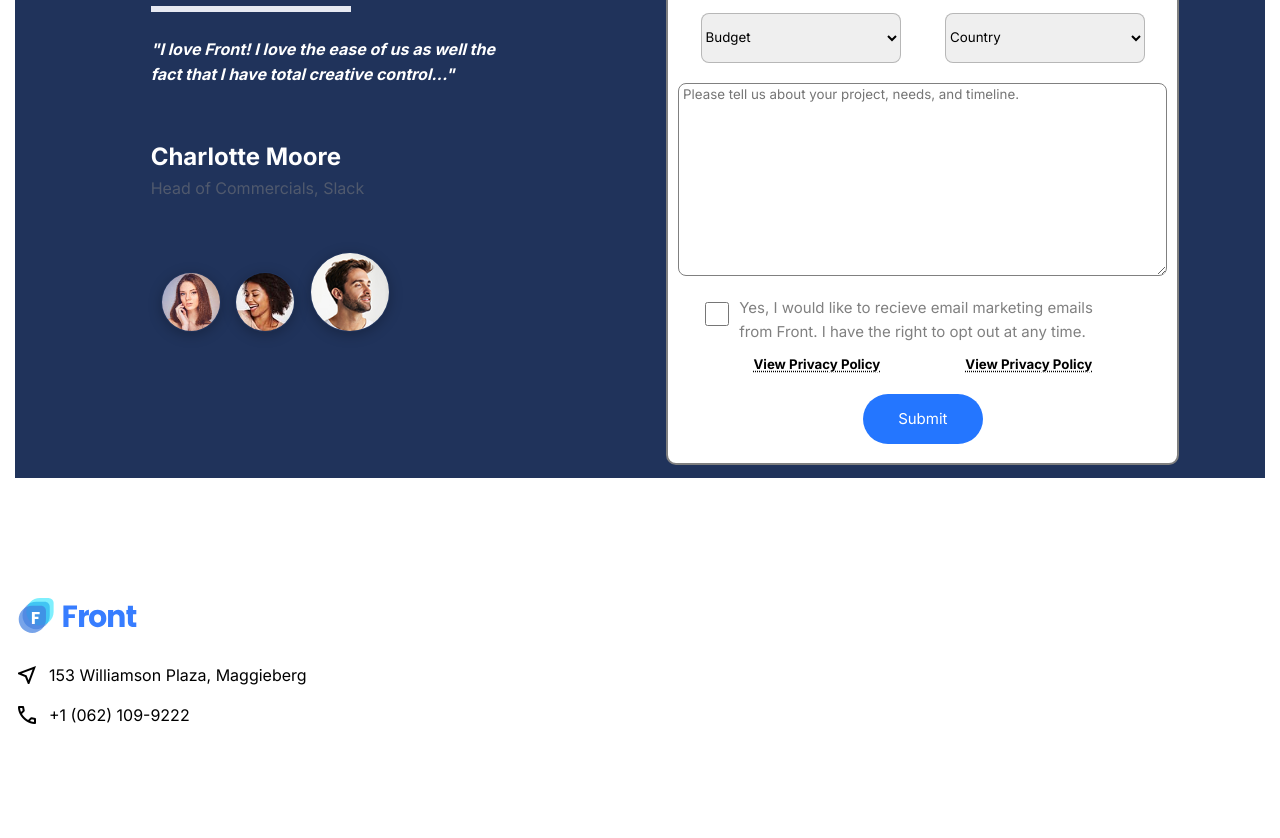
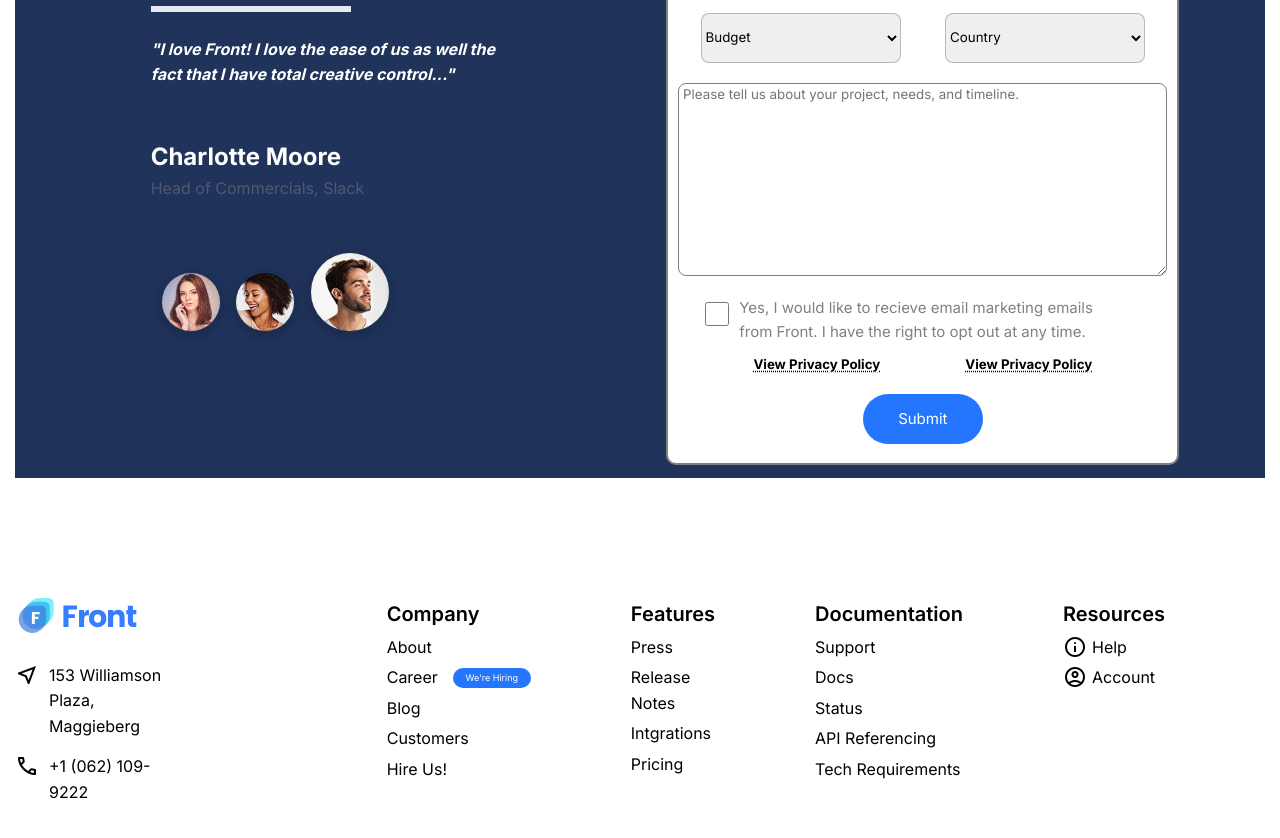
Before and after one commit to natespencer28/Saas_Project, a plain HTML site: page index.html in a window 1280 px wide. Shown: the part 5011-5849 px from the top of the page. Drawn offline with nearby package versions, Linux system fonts and the light colour scheme.

Commit message:
added bottom tags with bottom links

```diff
--- a/index.html
+++ b/index.html
@@ -359,6 +359,7 @@
   </section>
   <section class="container-template">
     <div class="footer">
+      <div class="footer-info">
       <div class="address">
         <img src="./saas-project-assets/project_logo/logo.svg" alt="">
       </div>
@@ -374,6 +375,86 @@
         </span>
         <p>+1 (062) 109-9222</p>
       </div>
+      </div>
+        <div class="btm-tags">
+          <ul class="company-tags">
+            <li class="top">
+              Company
+            </li>
+            <li class="item">
+              About
+            </li>
+            <li class="item">
+              <span>Career</span>
+              <div class="sketch">
+                <div class="btn">We're Hiring</div>
+              </div>
+            </li>
+            <li class="item">
+              Blog
+            </li>
+            <li class="item">
+              Customers
+            </li>
+            <li class="item">
+              Hire Us!
+            </li>
+          </ul>
+          <ul class="feature-tags">
+            <li class="top">
+              Features
+            </li>
+            <li class="item">
+              Press
+            </li>
+            <li class="item">
+              Release Notes
+            </li>
+            <li class="item">
+              Intgrations
+            </li>
+            <li class="item">
+              Pricing
+            </li>
+          </ul>
+          <ul class="doc-tags">
+            <li class="top">
+              Documentation
+            </li>
+            <li class="item">
+              Support
+            </li>
+            <li class="item">
+              Docs
+            </li>
+            <li class="item">
+              Status
+            </li>
+            <li class="item">
+              API Referencing
+            </li>
+            <li class="item">
+              Tech Requirements
+            </li>
+          </ul>
+          <ul class="res-tags">
+            <li class="top">
+              Resources
+            </li>
+            <li class="item">
+              <span class="material-symbols-outlined">
+                info
+              </span>
+              <p>Help</p>
+            </li>
+            <li class="item">
+              <span class="material-symbols-outlined">
+                account_circle
+              </span>
+              <p>Account</p>
+            </li>
+          </ul>
+        </div>
     </div>
   </section>
   </body>
--- a/styles.css
+++ b/styles.css
@@ -593,6 +593,10 @@ textarea{
   font-size: 15px;
 }
 
+.footer{
+  display: flex;
+}
+
 .address{
   display: flex;
   padding-bottom: 15px;
@@ -607,3 +611,45 @@ textarea{
 .address p{
   padding-left: 10px;
 }
+
+.btm-tags{
+  display: flex;
+  margin-left: 200px;
+}
+
+.company-tags, .feature-tags, .doc-tags, .res-tags{
+  list-style: none;
+  padding-right: 100px;
+}
+
+.top{
+  font-size: 20px;
+  font-weight: 600;
+  padding-bottom: 5px;
+}
+
+.item{
+  display: flex;
+  padding-bottom: 5px;
+}
+
+.item .sketch .btn{
+  display: flex;
+  align-items: center;
+  justify-content: center;
+  margin-left: 15px;
+  width: 78px;
+  height: 20px;
+  background: var(--main-color);
+  border-radius: 15px;
+  font-size: 9px;
+}
+
+.item:hover{
+  color: blue;
+  cursor: pointer;
+}
+
+.item p{
+  padding-left: 5px;
+}
```
